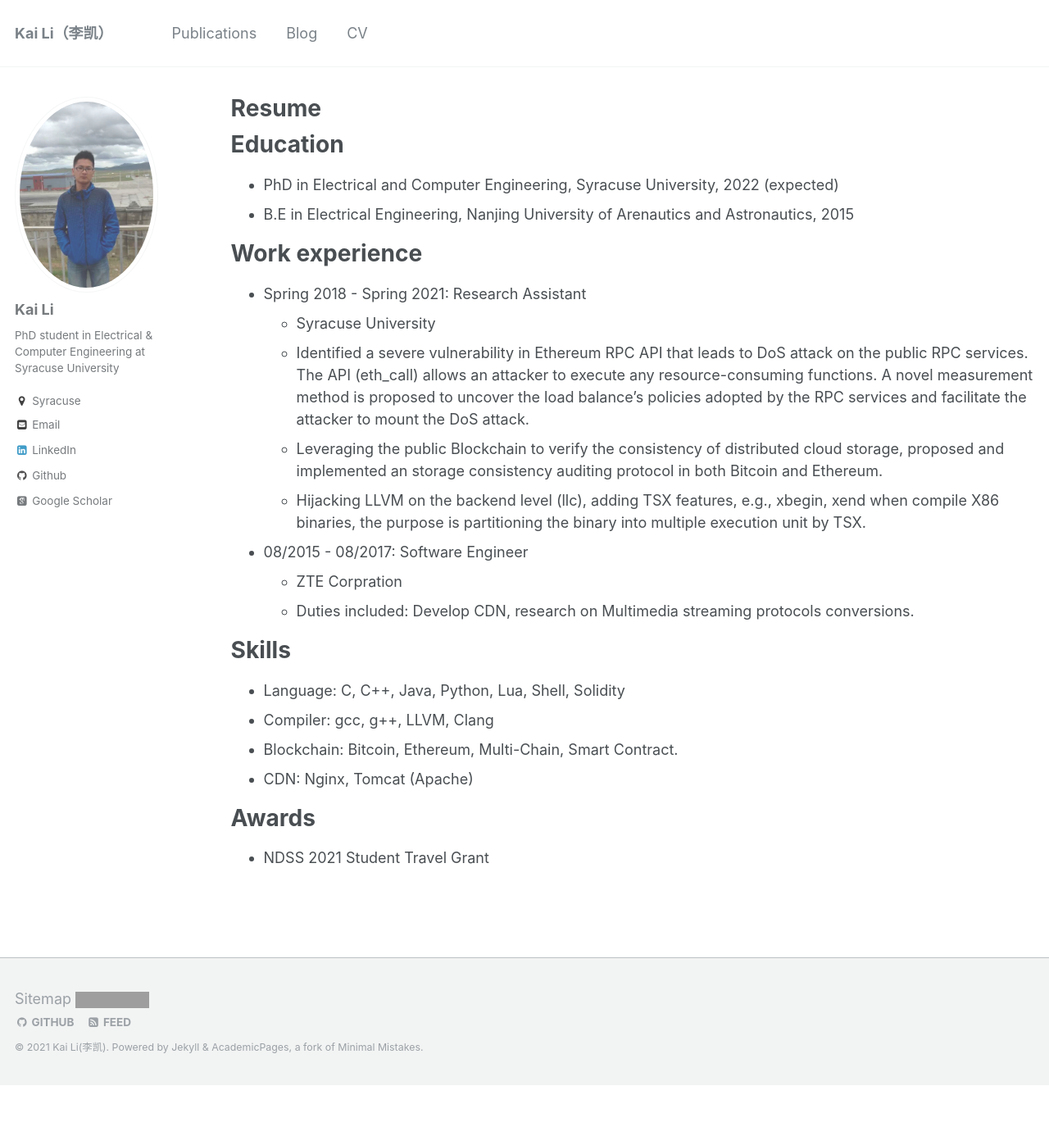
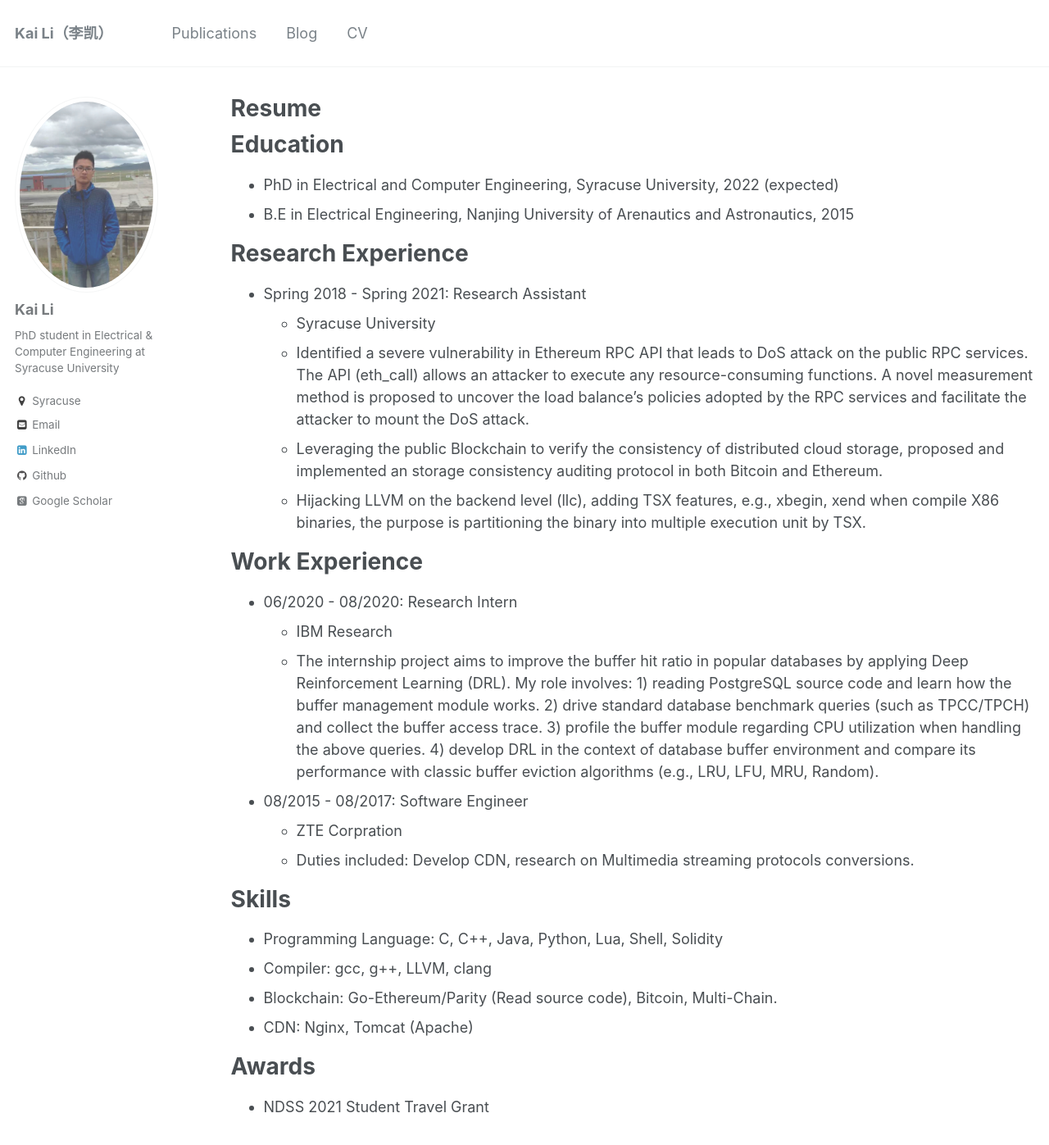
Before and after one commit to likai1993/likai1993.github.io, a Jekyll site: the page built from _pages/cv.md, in a window 1280 px wide and 1400 px high. Shown: the top 1397 px of the window at 82% size. Built offline with Jekyll 4.4.1, drawn with Linux system fonts in a browser that asks for light colours; some web fonts are replaced; grey boxes are pictures that could not be loaded.

Commit message:
Update cv.md

```diff
--- a/_pages/cv.md
+++ b/_pages/cv.md
@@ -15,7 +15,7 @@ Education
 * PhD in Electrical and Computer Engineering, Syracuse University, 2022 (expected)
 * B.E in Electrical Engineering, Nanjing University of Arenautics and Astronautics, 2015
 
-Work experience
+Research Experience
 ======
 
 * Spring 2018 - Spring 2021: Research Assistant
@@ -24,15 +24,24 @@ Work experience
   * Leveraging the public Blockchain to verify the consistency of distributed cloud storage, proposed and implemented an storage consistency auditing protocol in both Bitcoin and Ethereum.
   * Hijacking LLVM on the backend level (llc), adding TSX features, e.g., xbegin, xend when compile X86 binaries, the purpose is partitioning the binary into multiple execution unit by TSX.
 
+Work Experience
+======
+* 06/2020 - 08/2020: Research Intern
+  * IBM Research
+  * The internship project aims to improve the buffer hit ratio in popular databases by applying Deep Reinforcement Learning (DRL). My role involves:
+    1) reading PostgreSQL source code and learn how the buffer management module works.
+    2) drive standard database benchmark queries (such as TPCC/TPCH) and collect the buffer access trace.
+    3) profile the buffer module regarding CPU utilization when handling the above queries.
+    4) develop DRL in the context of database buffer environment and compare its performance with classic buffer eviction algorithms (e.g., LRU, LFU, MRU, Random).
 * 08/2015 - 08/2017: Software Engineer
   * ZTE Corpration
   * Duties included: Develop CDN, research on Multimedia streaming protocols conversions.
 
 Skills
 ======
-* Language: C, C++, Java, Python, Lua, Shell, Solidity
-* Compiler: gcc, g++, LLVM, Clang
-* Blockchain: Bitcoin, Ethereum, Multi-Chain, Smart Contract.
+* Programming Language: C, C++, Java, Python, Lua, Shell, Solidity
+* Compiler: gcc, g++, LLVM, clang
+* Blockchain: Go-Ethereum/Parity (Read source code), Bitcoin, Multi-Chain.
 * CDN: Nginx, Tomcat (Apache)
 
 Awards
```
